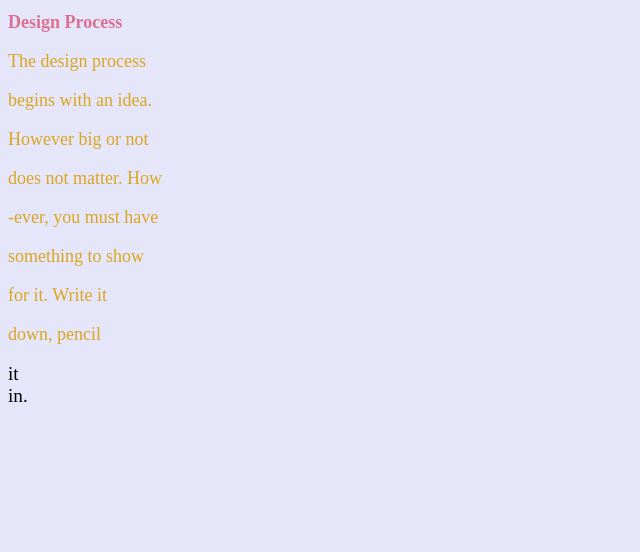
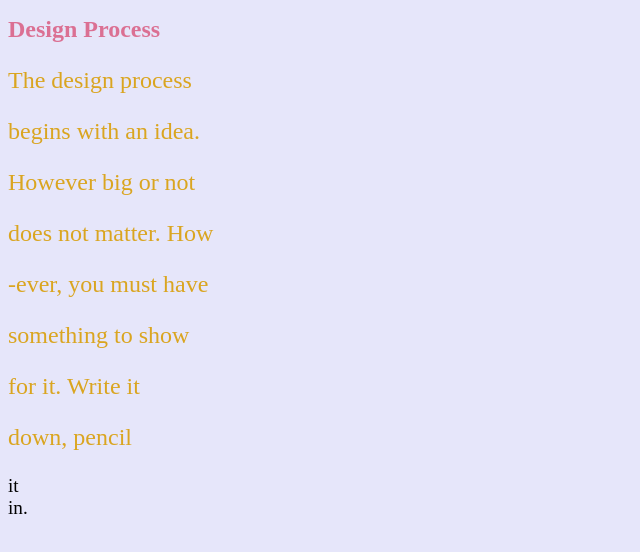
Before and after one commit to rstnl/manifesto1, a plain HTML site: page index.html in a window 1280 px wide. Shown: the whole page, without its empty margins (0-640 px from the left). Drawn offline with Linux system fonts and the light colour scheme.

Commit message:
Update index.html

```diff
--- a/index.html
+++ b/index.html
@@ -4,13 +4,13 @@
     <style>
       P {
       color: goldenrod;
-      font-size:large;
-      margin:1000 px;
+      font-size:x-large;
+      margin:right 1000 px;
       }
     h1 {
       color:palevioletred;
-      font-size:large;
-      margin:1000 px;
+      font-size:x-large;
+      margin:right 1000 px;
     }
     body {
       background-color:lavender;
@@ -18,7 +18,7 @@
     div {
       color:black;
       font-size:larger;
-     margin:1000 px;
+     margin:right 1000 px;
     }
     </style>
   </head>
```
